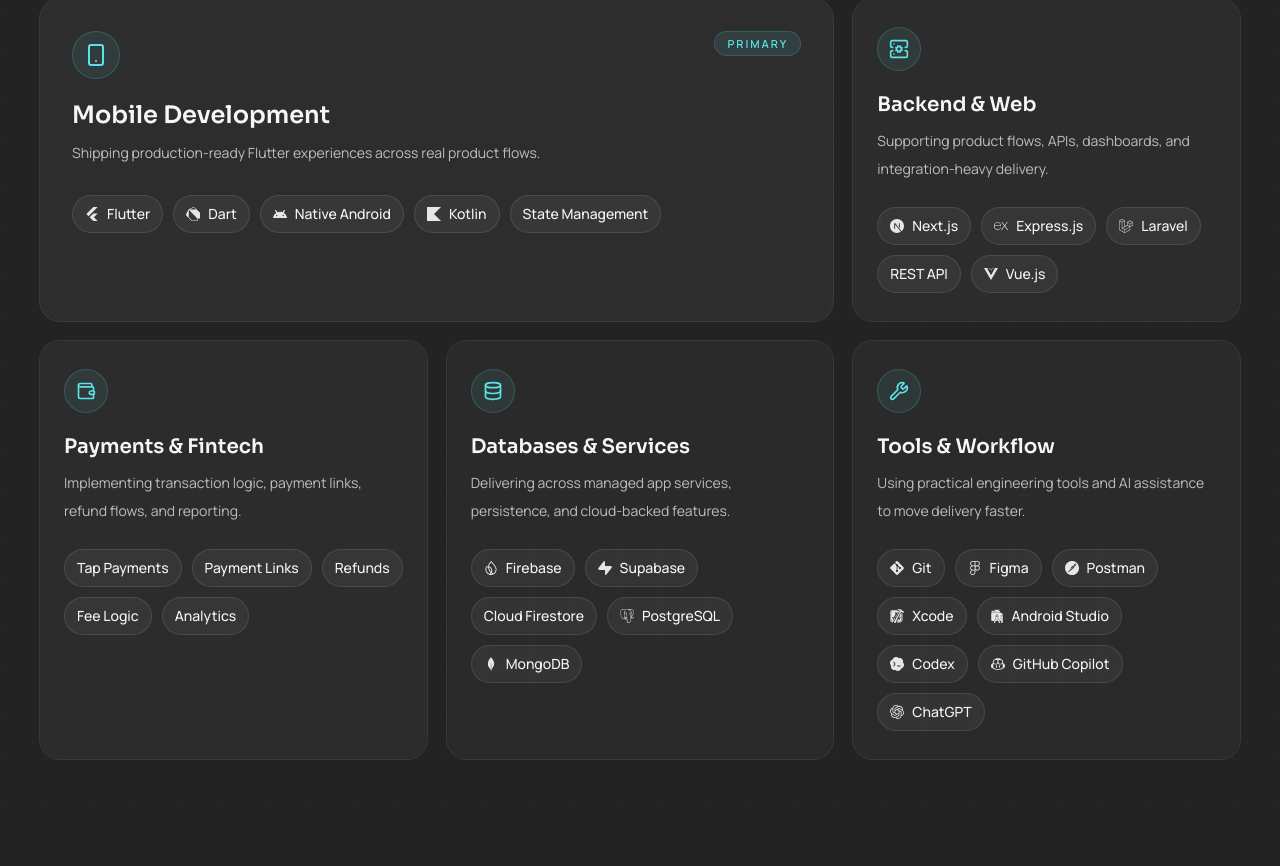
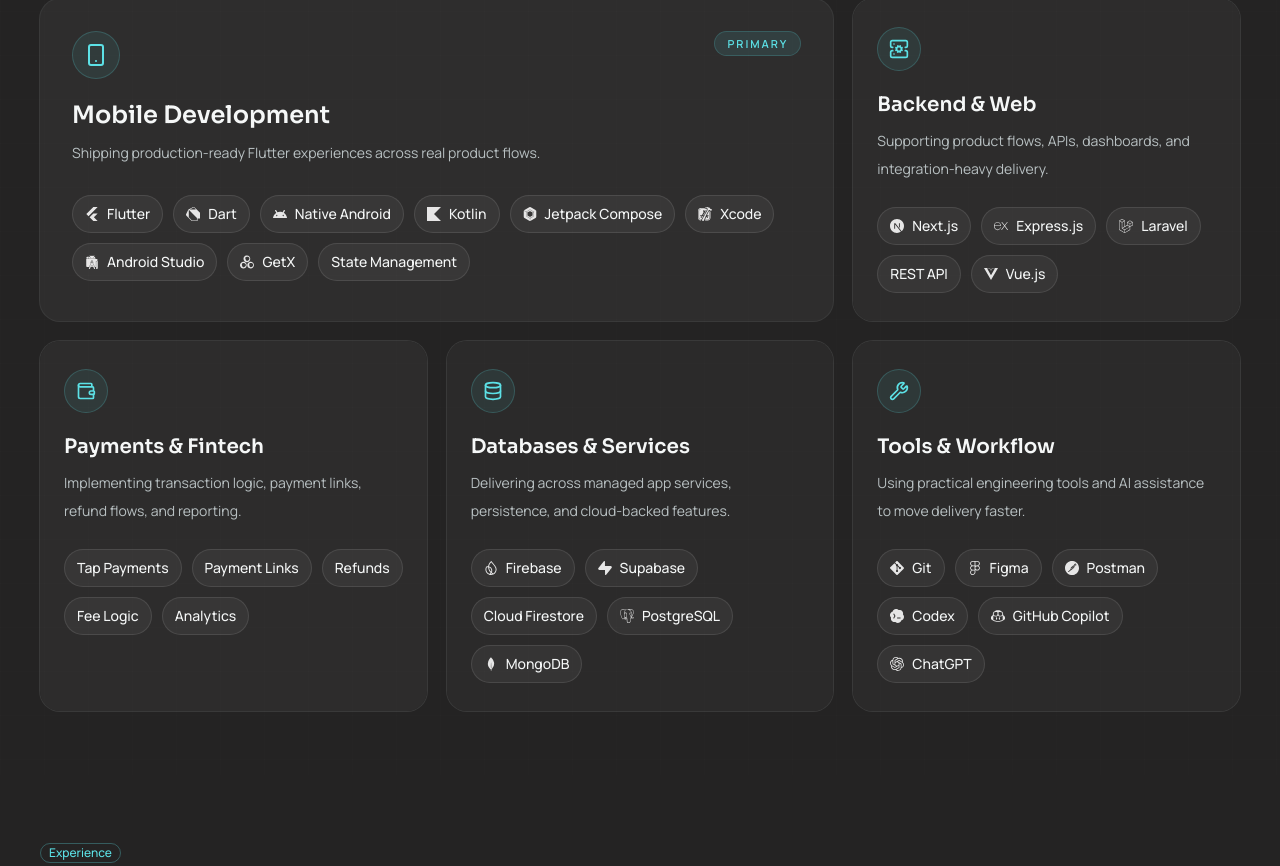
Before and after one commit to Frans-Budi/portfolio-frans, a Next.js app: page / in a window 1280 px wide. Shown: the part 3594-4460 px from the top of the page. Built offline with nearby package versions, Linux system fonts and the light colour scheme.

Commit message:
Add Jetpack Compose and GetX tech logos

```diff
--- a/src/content/site.ts
+++ b/src/content/site.ts
@@ -145,6 +145,10 @@
       { label: "Dart", logoSrc: "/tech-logo/dart.svg" },
       { label: "Native Android", logoSrc: "/tech-logo/android.svg" },
       { label: "Kotlin", logoSrc: "/tech-logo/kotlin.svg" },
+      { label: "Jetpack Compose", logoSrc: "/tech-logo/jetpackcompose.svg" },
+      { label: "Xcode", logoSrc: "/tech-logo/xcode.svg" },
+      { label: "Android Studio", logoSrc: "/tech-logo/androidstudio.svg" },
+      { label: "GetX", logoSrc: "/tech-logo/getx.svg" },
       { label: "State Management" },
     ],
   },
@@ -196,8 +200,6 @@
       { label: "Git", logoSrc: "/tech-logo/git.svg" },
       { label: "Figma", logoSrc: "/tech-logo/figma.svg" },
       { label: "Postman", logoSrc: "/tech-logo/postman.svg" },
-      { label: "Xcode", logoSrc: "/tech-logo/xcode.svg" },
-      { label: "Android Studio", logoSrc: "/tech-logo/androidstudio.svg" },
       { label: "Codex", logoSrc: "/tech-logo/codex.svg" },
       { label: "GitHub Copilot", logoSrc: "/tech-logo/githubcopilot.svg" },
       { label: "ChatGPT", logoSrc: "/tech-logo/openai.svg" },
```
Also changed, not shown: public/tech-logo/getx.svg (added), public/tech-logo/jetpackcompose.svg (added).
